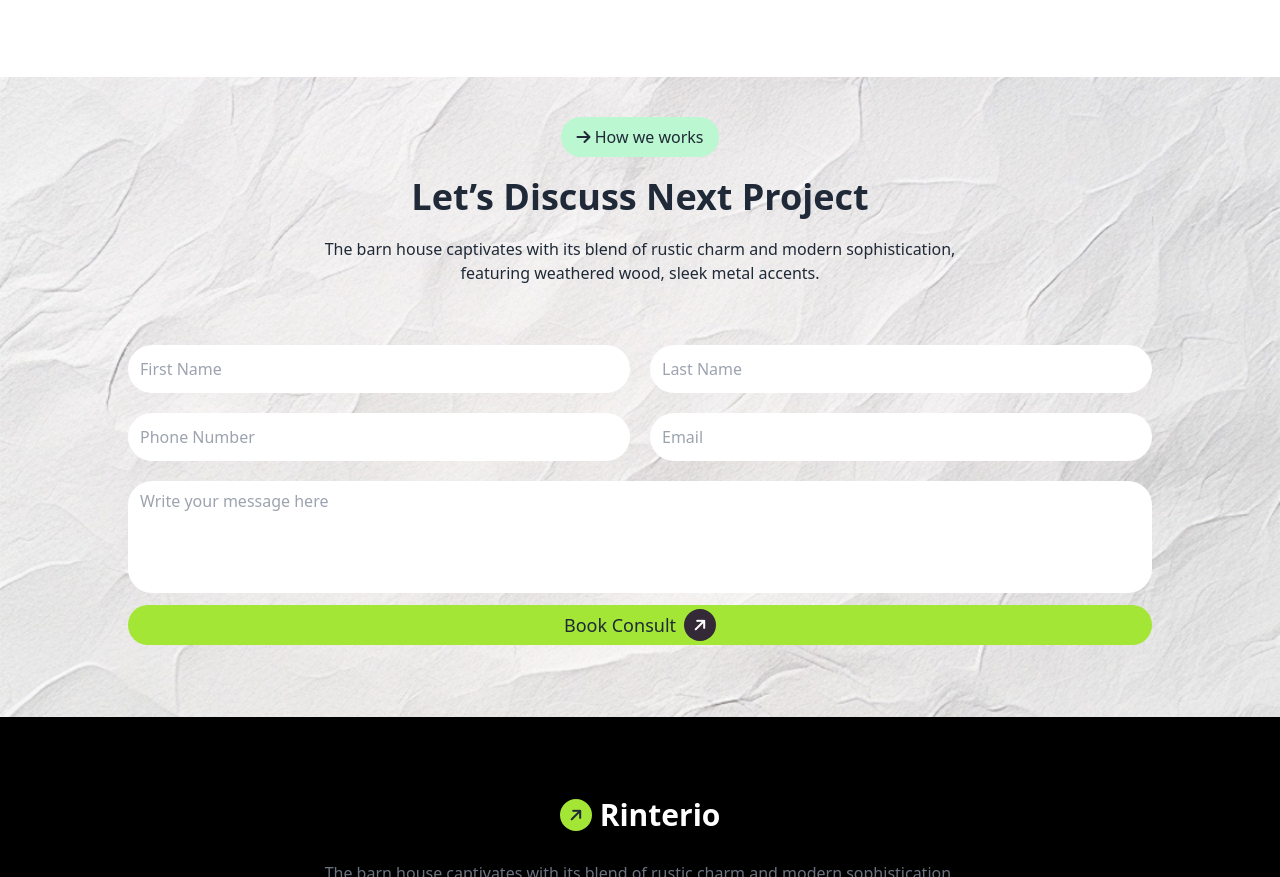
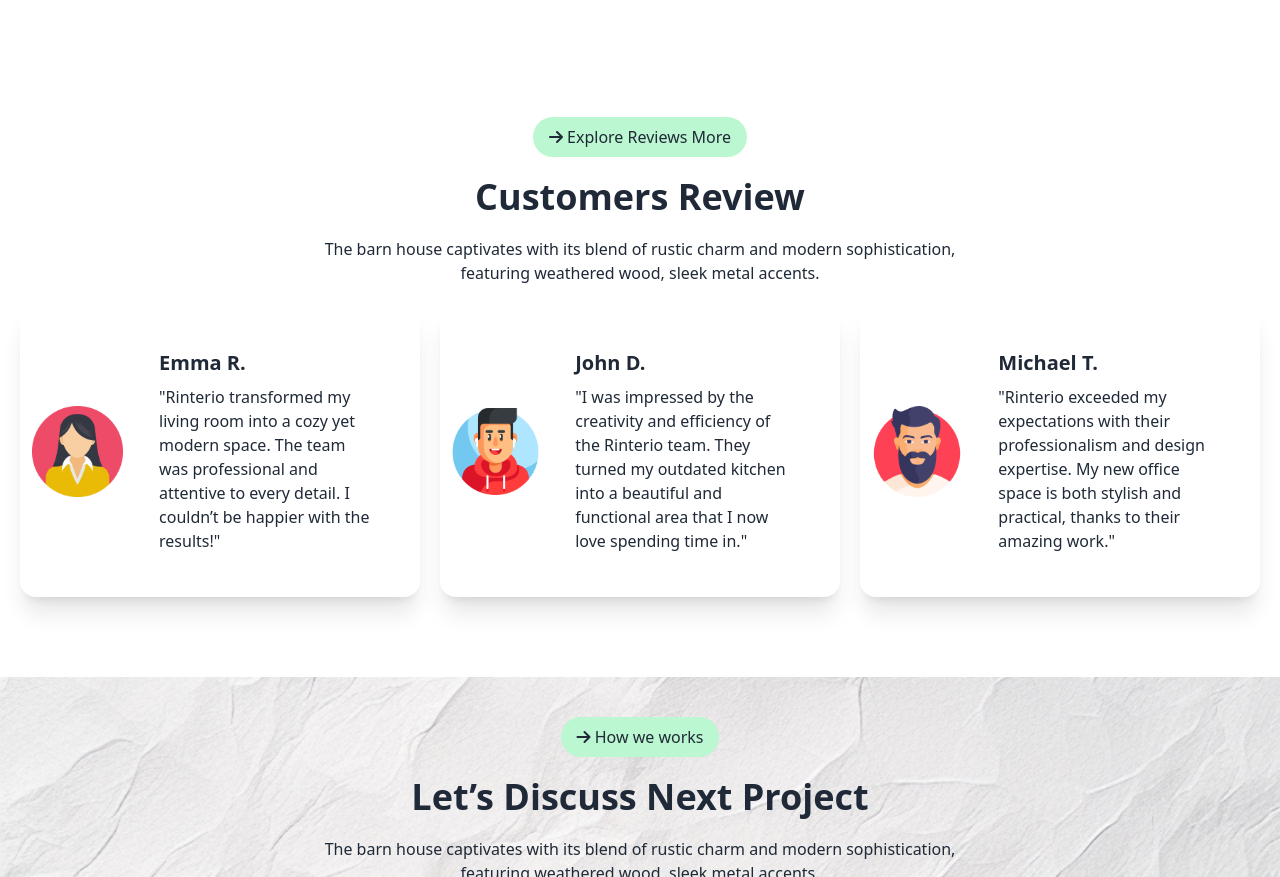
Before and after one commit to sazid-sokal/PH-Assignment-03, a plain HTML site: page index.html in a window 1280 px wide. Shown: the part 2889-3766 px from the top of the page. Drawn offline with nearby package versions, Linux system fonts and the light colour scheme.

Commit message:
new section done

```diff
--- a/index.html
+++ b/index.html
@@ -22,7 +22,8 @@
             <div class="navbar-start">
                 <h1 class=" font-bold flex items-center gap-2"><i
                         class="fa-solid fa-arrow-right -rotate-45 bg-lime-400 rounded-full p-4 w-8 h-8 inline-flex justify-center items-center"></i>
-                    <span class="text-3xl">Rinterio</span></h1>
+                    <span class="text-3xl">Rinterio</span>
+                </h1>
             </div>
             <!-- nav middle -->
             <div class="navbar-center hidden lg:flex">
@@ -81,7 +82,8 @@
                 </div>
                 <!-- left div-->
                 <div class="py-20 text-center">
-                    <div class="rounded-3xl bg-white inline-block py-2 px-4 mb-5"><i class="fa-solid fa-arrow-right"></i> About Us
+                    <div class="rounded-3xl bg-white inline-block py-2 px-4 mb-5"><i
+                            class="fa-solid fa-arrow-right"></i> About Us
                     </div>
                     <h2 class="text-4xl font-bold mb-5">We design thoughtful, <br> liveable spaces</h2>
                     <p class="mb-5">The barn house captivates with its blend of rustic charm and <br>
@@ -89,8 +91,7 @@
                     <!-- 1st card -->
                     <div class="card card-side bg-base-100 shadow-xl mb-5">
                         <figure class="pl-4">
-                            <img src="./assets/commercial.png"
-                                alt="Movie" />
+                            <img src="./assets/commercial.png" alt="Movie" />
                         </figure>
                         <div class="card-body">
                             <h2 class="card-title">Commercial</h2>
@@ -100,8 +101,7 @@
                     <!-- 2nd card -->
                     <div class="card card-side bg-base-100 shadow-xl">
                         <figure class="pl-4">
-                            <img src="./assets/residential.png"
-                                alt="Movie" />
+                            <img src="./assets/residential.png" alt="Movie" />
                         </figure>
                         <div class="card-body">
                             <h2 class="card-title">Residential</h2>
@@ -122,10 +122,13 @@
             <div class="max-w-screen-xl mx-auto mt-4">
                 <!-- content -->
                 <div class="text-center">
-                <div class="rounded-3xl bg-white inline-block py-2 px-4 mb-5"><i class="fa-solid fa-arrow-right"></i> How we works
+                    <div class="rounded-3xl bg-white inline-block py-2 px-4 mb-5"><i
+                            class="fa-solid fa-arrow-right"></i> How we works
                     </div>
                     <h2 class="text-4xl font-bold mb-5">Our Works Process</h2>
-                <p class="mb-5">The barn house captivates with its blend of rustic charm and modern sophistication,  <br>featuring weathered wood, sleek metal accents.</p>
+                    <p class="mb-5">The barn house captivates with its blend of rustic charm and modern sophistication,
+                        <br>featuring weathered wood, sleek metal accents.
+                    </p>
                 </div>
                 <!-- card -->
                 <div class="grid grid-cols-1 lg:grid-cols-4 gap-5 lg:mt-4 mb-20">
@@ -158,10 +161,13 @@
             <div class="max-w-screen-xl mx-auto">
                 <!-- Content -->
                 <div class="text-center">
-                <div class="rounded-3xl bg-green-200 inline-block py-2 px-4 mb-5"><i class="fa-solid fa-arrow-right"></i> Explore our Latest works
+                    <div class="rounded-3xl bg-green-200 inline-block py-2 px-4 mb-5"><i
+                            class="fa-solid fa-arrow-right"></i> Explore our Latest works
                     </div>
                     <h2 class="text-4xl font-bold mb-5">Let’s Discuss Next Project</h2>
-                <p class="mb-5">The barn house captivates with its blend of rustic charm and modern sophistication, <br>featuring weathered wood, sleek metal accents.</p>
+                    <p class="mb-5">The barn house captivates with its blend of rustic charm and modern sophistication,
+                        <br>featuring weathered wood, sleek metal accents.
+                    </p>
                 </div>
                 <!-- card -->
                 <div class="">
@@ -171,9 +177,13 @@
                             <div><img class="w-full" src="./assets/img1.png" alt=""></div>
                             <div>
                                 <h3 class="text-3xl font-bold mb-2">Commercial</h3>
-                            <p class="mb-2">The barn house captivates with its blend of rustic charm and modern. <br> The barn house captivates with its blend of rustic charm and modern .</p>
-                            <h1 class=" font-bold flex items-center gap-2"><span class="text-xl">View Details</span> <i
-                                class="fa-solid fa-arrow-right -rotate-45 bg-lime-400 rounded-full p-4 w-8 h-8 inline-flex justify-center items-center"></i></h1>
+                                <p class="mb-2">The barn house captivates with its blend of rustic charm and modern.
+                                    <br> The barn house captivates with its blend of rustic charm and modern .
+                                </p>
+                                <h1 class=" font-bold flex items-center gap-2"><span class="text-xl">View Details</span>
+                                    <i
+                                        class="fa-solid fa-arrow-right -rotate-45 bg-lime-400 rounded-full p-4 w-8 h-8 inline-flex justify-center items-center"></i>
+                                </h1>
                             </div>
                         </div>
                         <!-- card 02 -->
@@ -191,9 +201,13 @@
                             <div><img class="w-full" src="./assets/img4.png" alt=""></div>
                             <div>
                                 <h3 class="text-3xl font-bold mb-2">Commercial</h3>
-                        <p class="mb-2">The barn house captivates with its blend of rustic charm and modern. <br> The barn house captivates with its blend of rustic charm and modern .</p>
-                        <h1 class=" font-bold flex items-center gap-2"><span class="text-xl">View Details</span> <i
-                            class="fa-solid fa-arrow-right -rotate-45 bg-lime-400 rounded-full p-4 w-8 h-8 inline-flex justify-center items-center"></i></h1>
+                                <p class="mb-2">The barn house captivates with its blend of rustic charm and modern.
+                                    <br> The barn house captivates with its blend of rustic charm and modern .
+                                </p>
+                                <h1 class=" font-bold flex items-center gap-2"><span class="text-xl">View Details</span>
+                                    <i
+                                        class="fa-solid fa-arrow-right -rotate-45 bg-lime-400 rounded-full p-4 w-8 h-8 inline-flex justify-center items-center"></i>
+                                </h1>
                             </div>
                         </div>
                         <!-- card 05 -->
@@ -205,13 +219,73 @@
             </div>
         </div>
 
+        <!-- Review Section -->
+        <div class="max-w-screen-xl mx-auto pt-10 pb-20 px-5">
+            <!-- content -->
+            <div>
+                <div class="text-center">
+                    <div class="rounded-3xl bg-green-200 inline-block py-2 px-4 mb-5"><i
+                            class="fa-solid fa-arrow-right"></i> Explore Reviews More
+                    </div>
+                    <h2 class="text-4xl font-bold mb-5">Customers Review</h2>
+                    <p class="mb-5">The barn house captivates with its blend of rustic charm and modern sophistication,
+                        <br>featuring weathered wood, sleek metal accents.
+                    </p>
+                </div>
+            </div>
+            <!-- card -->
+            <div class="grid grid-cols-1 lg:grid-cols-3 gap-5">
+                <!-- card 01 -->
+                <div class="card card-side bg-base-100 shadow-xl flex items-center gap-1 p-3">
+                    <figure>
+                            <div class="w-full">
+                                <img src="./assets/av-01.png"/>
+                            </div>
+                    </figure>
+                    <div class="card-body">
+                        <h2 class="card-title">Emma R.</h2>
+                        <p>"Rinterio transformed my living room into a cozy yet modern space. The team was professional and attentive to every detail. I couldn’t be happier with the results!"</p>
+                    </div>
+                </div>
+                <!-- card 02 -->
+                <div class="card card-side bg-base-100 shadow-xl flex items-center gap-1 p-3">
+                    <figure>
+                            <div class="w-full">
+                                <img src="./assets/av-02.png"/>
+                            </div>
+                    </figure>
+                    <div class="card-body">
+                        <h2 class="card-title">John D.</h2>
+                        <p>"I was impressed by the creativity and efficiency of the Rinterio team. They turned my outdated kitchen into a beautiful and functional area that I now love spending time in."
+                        </p>
+                    </div>
+                </div>
+                <!-- card 03 -->
+                <div class="card card-side bg-base-100 shadow-xl flex items-center gap-1 p-3">
+                    <figure>
+                            <div class="w-full">
+                                <img src="./assets/av-03.png"/>
+                            </div>
+                    </figure>
+                    <div class="card-body">
+                        <h2 class="card-title">Michael T.</h2>
+                        <p>"Rinterio exceeded my expectations with their professionalism and design expertise. My new office space is both stylish and practical, thanks to their amazing work."</p>
+                    </div>
+                </div>
+
+            </div>
+        </div>
+
         <!-- form section -->
         <div class="bg-[url('./assets/bg.jpg')] bg-no-repeat bg-center bg-cover pt-10 p-5">
             <div class="text-center max-w-screen-lg mx-auto">
-                <div class="rounded-3xl bg-green-200 inline-block py-2 px-4 mb-5"><i class="fa-solid fa-arrow-right"></i> How we works
+                <div class="rounded-3xl bg-green-200 inline-block py-2 px-4 mb-5"><i
+                        class="fa-solid fa-arrow-right"></i> How we works
                 </div>
                 <h2 class="text-4xl font-bold mb-5">Let’s Discuss Next Project</h2>
-                <p class="mb-5">The barn house captivates with its blend of rustic charm and modern sophistication, <br>featuring weathered wood, sleek metal accents.</p>
+                <p class="mb-5">The barn house captivates with its blend of rustic charm and modern sophistication,
+                    <br>featuring weathered wood, sleek metal accents.
+                </p>
                 <!-- form -->
                 <div class="py-10">
                     <div class="grid grid-cols-1 lg:grid-cols-2 gap-5 mb-5">
@@ -220,10 +294,11 @@
                         <input class="rounded-3xl p-3" type="text" name="" id="" placeholder="Phone Number">
                         <input class="rounded-3xl p-3" type="text" name="" id="" placeholder="Email">
                     </div>
-                <input class="w-full rounded-3xl px-3 pt-2 pb-20" type="text" name="" id="" placeholder="Write your message here">
+                    <input class="w-full rounded-3xl px-3 pt-2 pb-20" type="text" name="" id=""
+                        placeholder="Write your message here">
                     <div class="cursor-pointer flex justify-center w-full my-3">
-                    <h1 class="flex items-center gap-2 bg-lime-400 px-3 py-1 rounded-3xl w-full justify-center"><span
-                            class="text-lg font-medium">Book Consult</span> <i
+                        <h1 class="flex items-center gap-2 bg-lime-400 px-3 py-1 rounded-3xl w-full justify-center">
+                            <span class="text-lg font-medium">Book Consult</span> <i
                                 class="fa-solid text-white fa-arrow-right -rotate-45  rounded-full p-4 w-8 h-8 inline-flex justify-center items-center bg-[#342937]"></i>
                         </h1>
                     </div>
@@ -236,10 +311,12 @@
             <div class=" flex justify-center text-center mb-7">
                 <h1 class=" font-bold flex items-center gap-2"><i
                         class="fa-solid fa-arrow-right -rotate-45 bg-lime-400 rounded-full p-4 w-8 h-8 inline-flex justify-center items-center"></i>
-                    <span class="text-3xl text-white">Rinterio</span></h1>
+                    <span class="text-3xl text-white">Rinterio</span>
+                </h1>
             </div>
             <p class="text-gray-500 text-center mb-7">
-                The barn house captivates with its blend of rustic charm and modern sophistication, <br>featuring weathered wood, sleek metal accents.
+                The barn house captivates with its blend of rustic charm and modern sophistication, <br>featuring
+                weathered wood, sleek metal accents.
             </p>
             <ul class="lg:flex justify-between text-white mb-7 text-center">
                 <li class="mb-3">Home</li>
```
Also changed, not shown: assets/av-01.png (added), assets/av-02.png (added), assets/av-03.png (added). Lines whose indentation alone changed are shown as unchanged.
